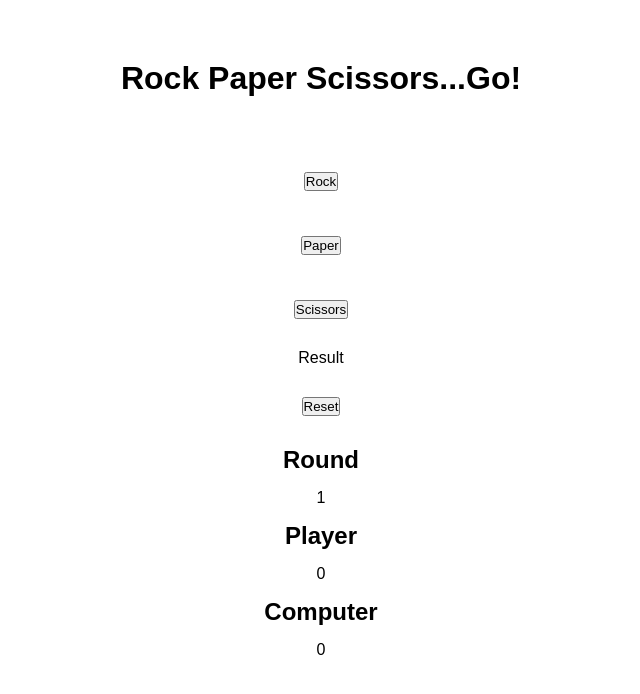
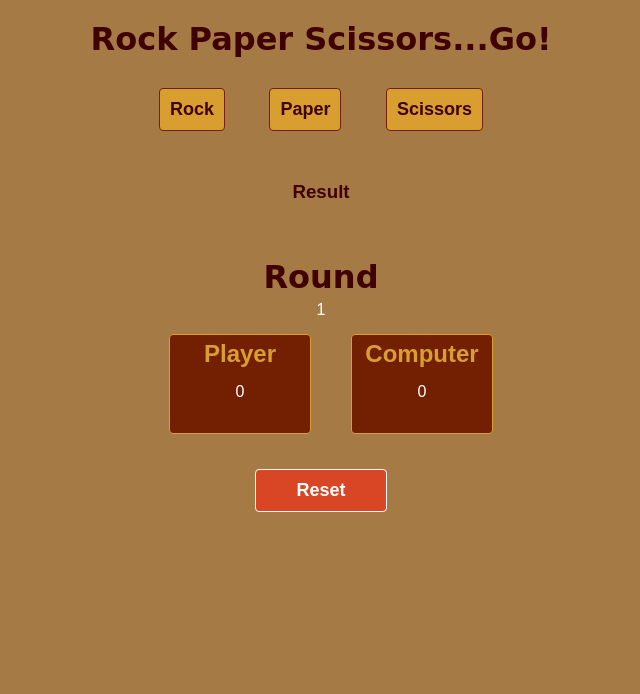
Before and after one commit to melonysmith/rock-paper-scissors, a plain HTML site: page index.html in a window 1280 px wide. Shown: the whole page, without its empty margins (319-959 px from the left). Drawn offline with Linux system fonts and the light colour scheme; a web font is replaced by a local one.

Commit message:
updated to HTML and CSS

```diff
--- a/css/styles.css
+++ b/css/styles.css
@@ -1,5 +1,7 @@
+@import url('https://fonts.googleapis.com/css?family=Mansalva&display=swap');
+
 * {
-    margin: 15px;
+    margin: 5px 10px;
     padding: 0;
     box-sizing: border-box;
     text-align: center;
@@ -11,13 +13,18 @@
   }
 
   body {
-    font-family: sans-serif;
+	background-color: #A67A44;
+	color: white;
     display: flex;
     flex-flow: column nowrap;
-    min-width: 400px;
+	min-width: 400px;
+	font-family: sans-serif;
   }
 
-  .header {
+  .header,
+  .round-heading {
+	font-family: Mansalva, cursive;
+	color: #400101;
     flex-shrink: 0;
     align-self: center;
   }
@@ -27,5 +34,76 @@
   }
 
   ul {
-    list-style-type: none;
+	list-style-type: none;
+	margin-bottom: 40px;
 }
+
+ul li {
+	display: inline-block;
+}
+
+.rock-btn,
+.paper-btn,
+.scissors-btn {
+	background-color: #D99E30;
+	color: #400101;
+	border: 1px solid #732002;
+	border-radius: 4px;
+	padding: 10px;
+	font-size: 18px;
+	font-weight: bold;
+	cursor: help;
+}
+
+.game-result {
+	color: #400101;
+}
+
+.reset-btn {
+	background-color: #D94625;
+	color: white;
+	border: 1px solid white;
+	border-radius: 4px;
+	margin-top: 20px;
+	padding: 10px 40px;
+	font-size: 18px;
+	font-weight: bold;
+	cursor: help;
+}
+
+.scores {
+	margin-top: 55px;
+}
+
+.score-heading {
+	color: #400101;
+}
+
+.row {
+	display: flex;
+	flex-direction: row;
+	flex-wrap: wrap;
+	width: 100%;
+  }
+
+  .column {
+	display: flex;
+	flex-direction: column;
+	flex-basis: 100%;
+	flex: 1;
+  }
+
+  .player-column,
+  .comp-column {
+	background-color: #732002;
+	color: #D99E30;
+	height: 100px;
+	border-radius: 4px;
+	  border: 1px solid #D99E30;
+  }
+
+  .comp-score,
+  .player-score {
+	  color: white;
+	  padding-top: 10px;
+  }
--- a/index.html
+++ b/index.html
@@ -25,27 +25,35 @@
 		</ul>
 
         <div>
-        	<p class="game-result">Result</p>
+        	<h3 class="game-result">Result</h3>
         </div>
-
-		<button class="reset-btn">Reset</button>
 
 		<div class="scores">
 
 			<div>
-				<h2>Round</h2>
+				<h1 class="round-heading">Round</h2>
 				<p class="round-number">1</p>
 			</div>
 
-			<div>
+			<div class='row'>
+
+				<div class='column'>
+					<div class='player-column'>
 						<h2>Player</h2>
 						<p class="player-score">0</p>
 					</div>
+					</div>
 
-			<div>
+				<div class='column'>
+					<div class='comp-column'>
 						<h2>Computer</h2>
 						<p class="comp-score">0</p>
 					</div>
+					</div>
+
+			</div>
+
+			<button class="reset-btn">Reset</button>
 
 		</div>
 
```
Lines whose indentation alone changed are shown as unchanged.
